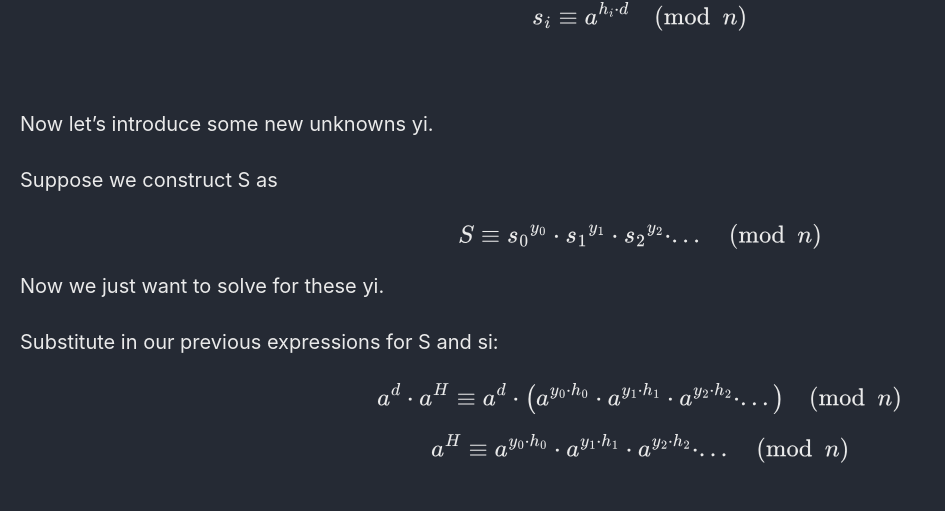
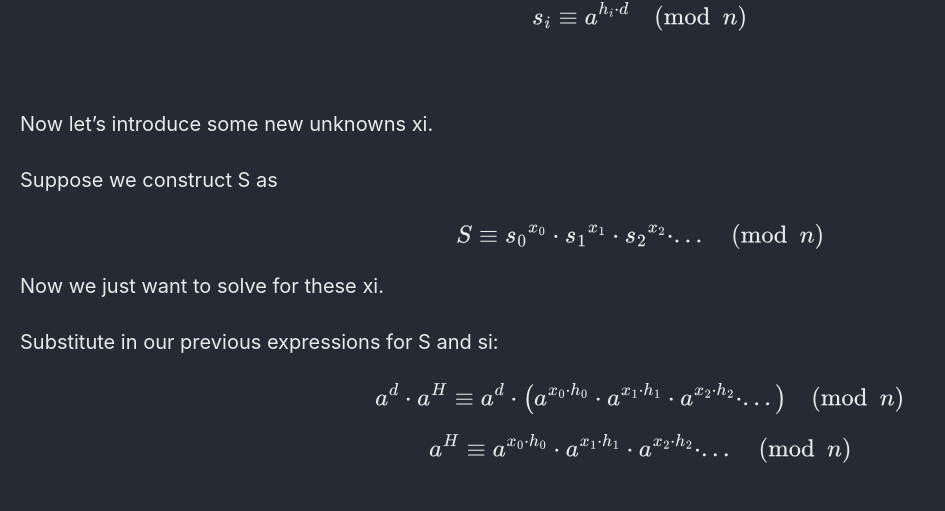
Before and after one commit to Connor-McCartney/Connor-McCartney.github.io, a Jekyll site: the page built from _pages/cryptography/other/nullcon2025.md, in a window 1280 px wide. Shown: the part 1277-1788 px from the top of the page, without its empty margins (0-945 px from the left). Built offline with Jekyll 4.4.1, drawn with Linux system fonts in a browser that asks for light colours; cached includes are drawn as plain includes.

```diff
--- a/_pages/cryptography/other/nullcon2025.md
+++ b/_pages/cryptography/other/nullcon2025.md
@@ -52,17 +52,17 @@ $$s_i \equiv a^{h_i \cdot d} \pmod n$$
 
 <br>
 
-Now let's introduce some new unknowns yi.
+Now let's introduce some new unknowns xi.
 
 Suppose we construct S as
 
-$$S \equiv {s_0}^{y_0} \cdot {s_1}^{y_1} \cdot {s_2}^{y_2} \cdot ... \pmod n$$
+$$S \equiv {s_0}^{x_0} \cdot {s_1}^{x_1} \cdot {s_2}^{x_2} \cdot ... \pmod n$$
 
-Now we just want to solve for these yi.
+Now we just want to solve for these xi.
 
 Substitute in our previous expressions for S and si:
 
-$$ a^d \cdot a^H \equiv a^d \cdot \left( a^{y_0 \cdot h_0} \cdot a^{y_1 \cdot h_1} \cdot a^{y_2 \cdot h_2} \cdot ... \right) \pmod n$$
+$$ a^d \cdot a^H \equiv a^d \cdot \left( a^{x_0 \cdot h_0} \cdot a^{x_1 \cdot h_1} \cdot a^{x_2 \cdot h_2} \cdot ... \right) \pmod n$$
 
 
-$$ a^H \equiv a^{y_0 \cdot h_0} \cdot a^{y_1 \cdot h_1} \cdot a^{y_2 \cdot h_2} \cdot ... \pmod n$$
+$$ a^H \equiv a^{x_0 \cdot h_0} \cdot a^{x_1 \cdot h_1} \cdot a^{x_2 \cdot h_2} \cdot ... \pmod n$$
```
